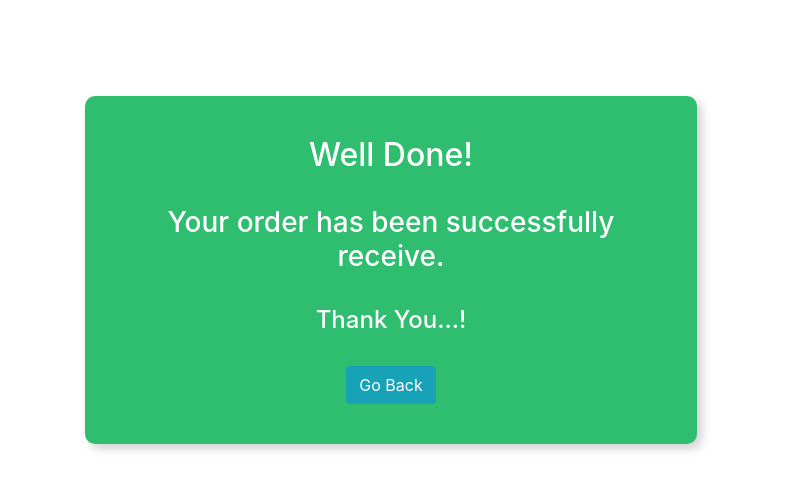
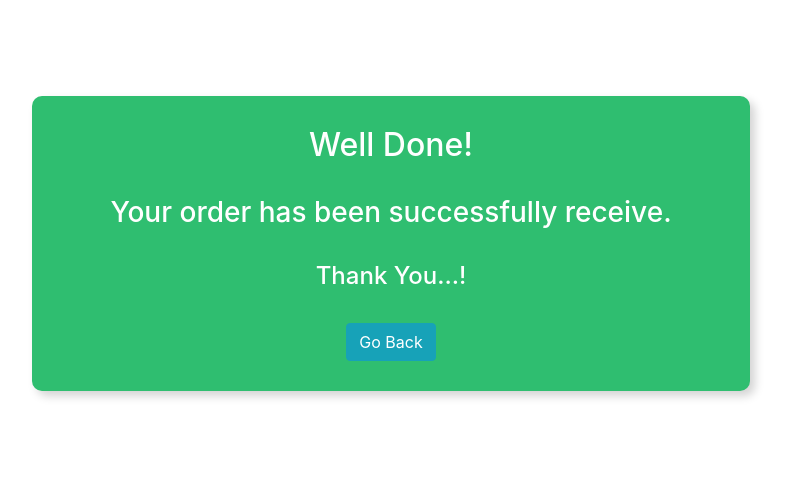
Before and after one commit to ma-foyez/shopping-cart, a plain HTML site: page index.html in a window 1280 px wide. Both pictures are taken after a click on the button "Check Out". Shown: the whole page, without its empty margins (249-1038 px from the left). Drawn offline with nearby package versions, Linux system fonts and the light colour scheme.

Commit message:
shopping cart update

```diff
--- a/index.html
+++ b/index.html
@@ -81,7 +81,7 @@
             </div>
         </div>
         <div class="container" id="checkOutContainer">
-            <div class="row d-flex justify-content-center m-5 p-5">
+            <div class="row d-flex justify-content-center m-3 mt-5 pt-5">
                 <div class="col-md-8 checkout text-center">
                     <h2>Well Done!</h2><br>
                     <h3>Your order has been successfully receive.</h3><br>
--- a/style.css
+++ b/style.css
@@ -75,7 +75,7 @@ body {
     border-radius: 10px;
     background-color: #2FBE70;
     color: #fff;
-    padding: 40px;
+    padding: 30px;
     box-shadow: 5px 5px 10px lightgray;
 }
 
```
